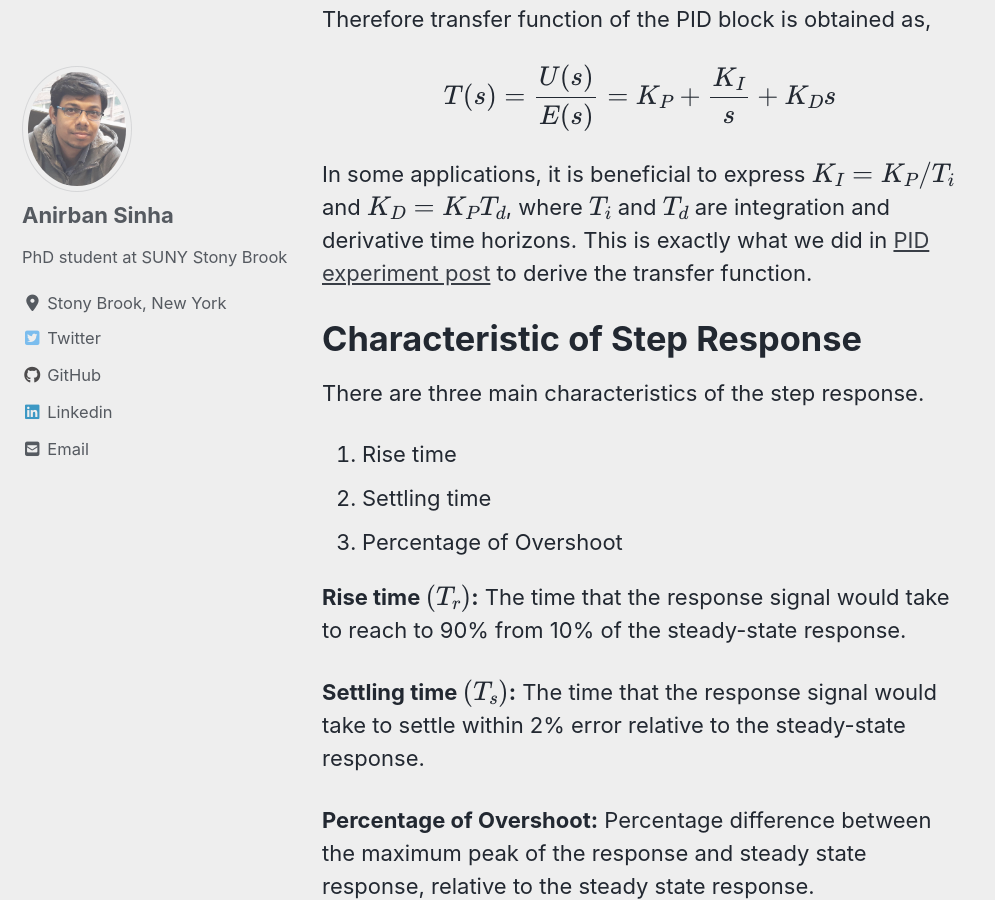
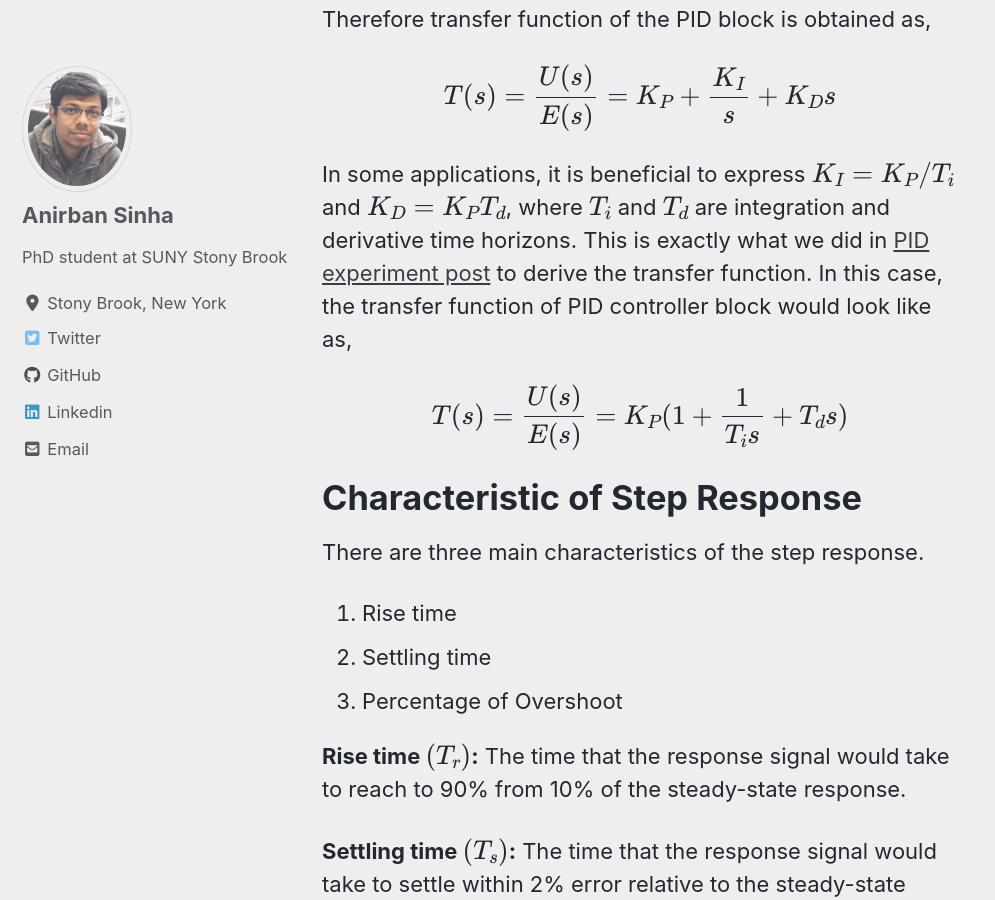
Before and after one commit to mattsinbot/mattsinbot.github.io, a Jekyll site: the page built from _posts/2019-12-7-PID2.md, in a window 1280 px wide and 900 px high, scrolled down 947 px. Shown: the whole window, without its empty margins (0-995 px from the left). Built offline with Jekyll 4.4.1, drawn with Linux system fonts in a browser that asks for light colours; cached includes are drawn as plain includes; nearby versions of some CDN libraries; formulas are drawn with MathJax 3; comment, search, counter and statistics services are not loaded.

Commit message:
PID transfer function section updated

```diff
--- a/_posts/2019-12-7-PID2.md
+++ b/_posts/2019-12-7-PID2.md
@@ -21,7 +21,9 @@ Therefore transfer function of the PID block is obtained as,
 
 $$T(s) = \frac{U(s)}{E(s)} = K_P + \frac{K_I}{s} + K_Ds$$
 
-In some applications, it is beneficial to express $$K_I = K_P/T_i$$ and $$K_D = K_PT_d$$, where $$T_i$$ and $$T_d$$ are integration and derivative time horizons. This is exactly what we did in [PID experiment post](https://mattsinbot.github.io/PID/) to derive the transfer function.
+In some applications, it is beneficial to express $$K_I = K_P/T_i$$ and $$K_D = K_PT_d$$, where $$T_i$$ and $$T_d$$ are integration and derivative time horizons. This is exactly what we did in [PID experiment post](https://mattsinbot.github.io/PID/) to derive the transfer function. In this case, the transfer function of PID controller block would look like as,
+
+$$T(s) = \frac{U(s)}{E(s)} = K_P(1 + \frac{1}{T_is} + T_ds)$$
 
 # Characteristic of Step Response
 There are three main characteristics of the step response.
```
Also changed, not shown: 1 other file.
